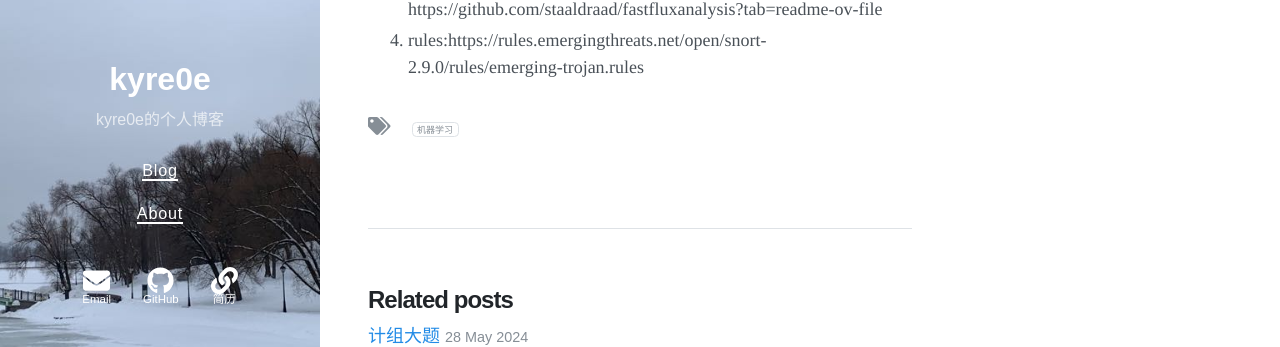
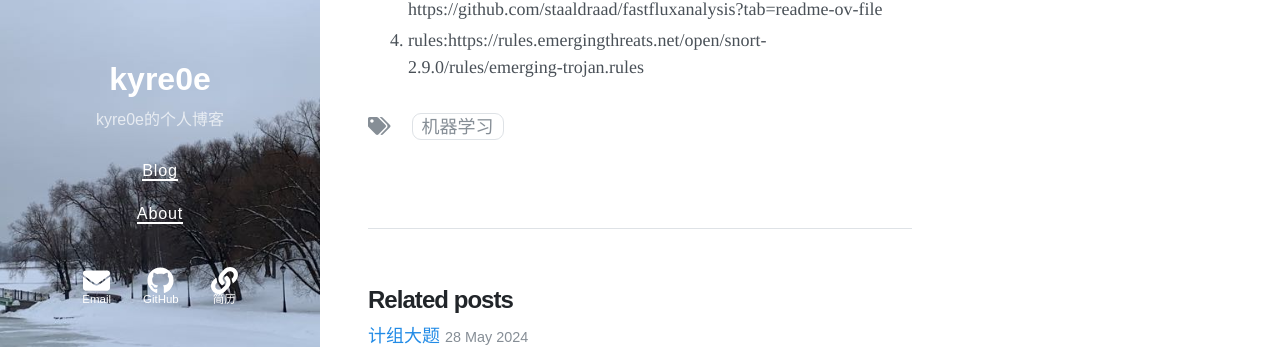
Before and after one commit to Kyre0ee/Kyre0ee.github.io, a Jekyll site: the page built from _posts/2024-05-16-域名检测.md, in a window 1280 px wide. Shown: the part 263-610 px from the top of the page. Built offline with Jekyll 4.4.1, drawn with Linux system fonts in a browser that asks for light colours; nearby versions of some CDN libraries.

Commit message:
Update _posts.scss

```diff
--- a/_sass/_posts.scss
+++ b/_sass/_posts.scss
@@ -111,7 +111,6 @@
     a {
       color: inherit;
       text-decoration: none;
-      font-size: 0.5em;
 
       &:hover,
       &:focus {
```
